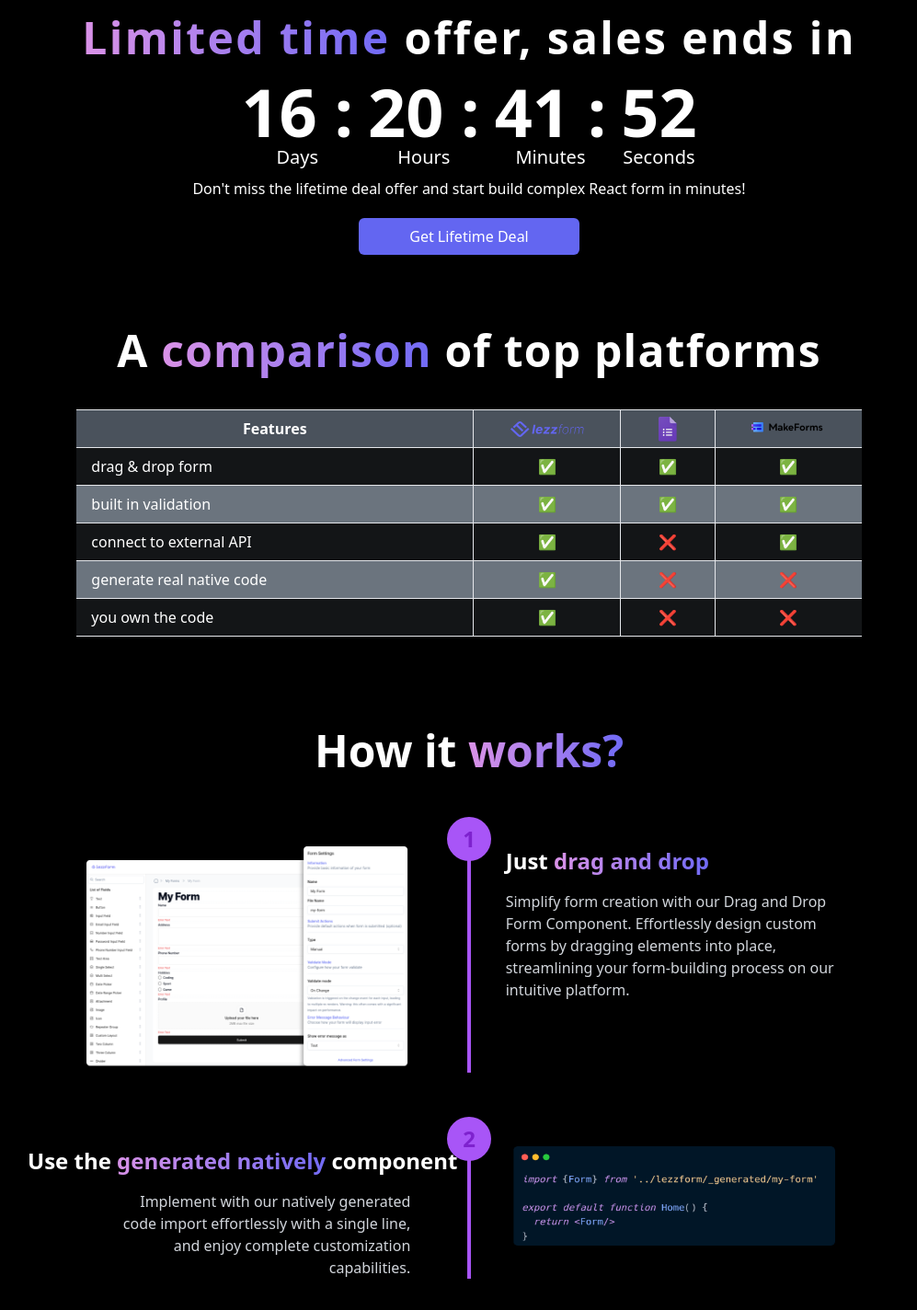
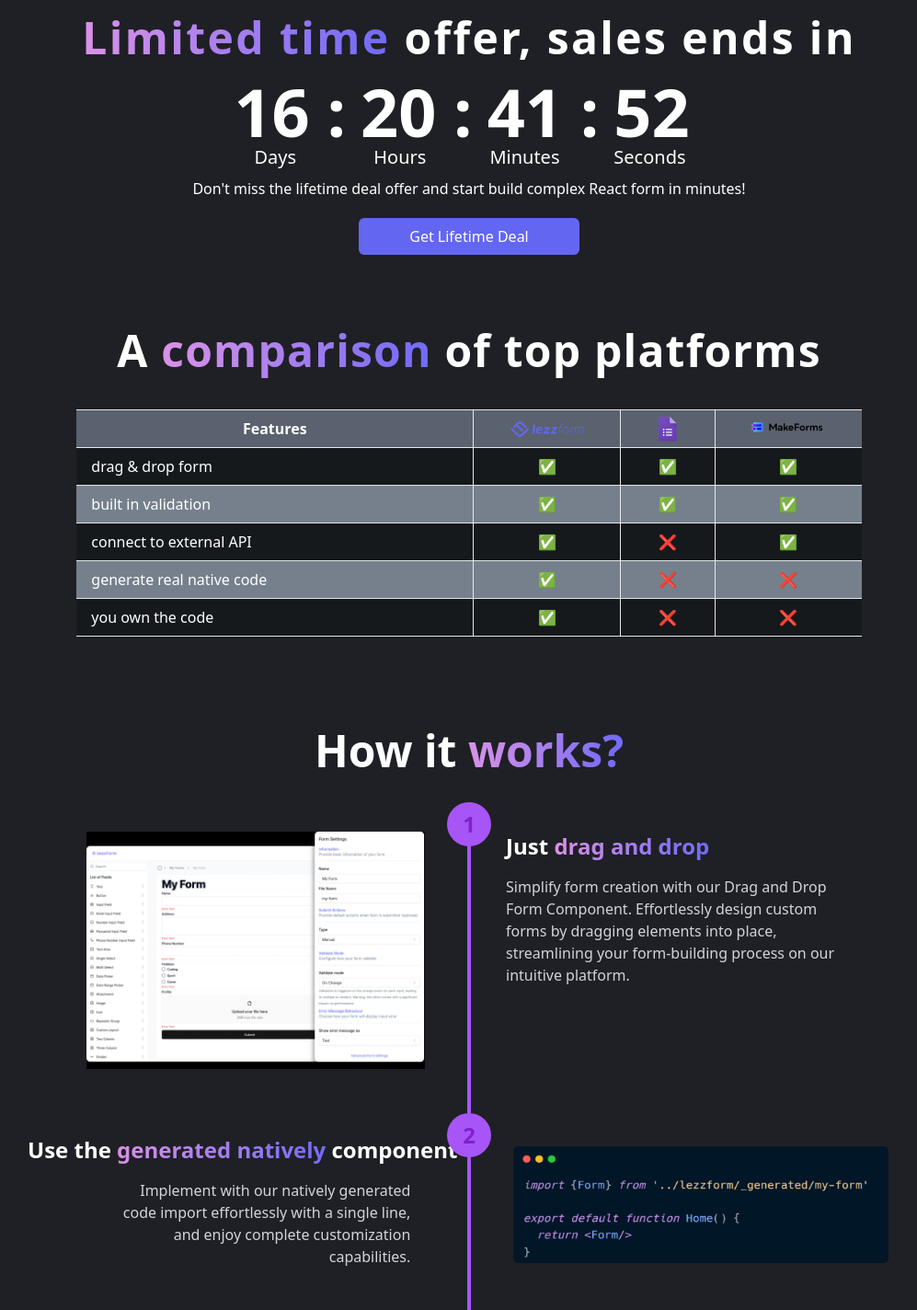
Before and after one commit to ArrePangestu/LezzDashboard, a Next.js app: page / in a window 1280 px wide. Shown: the part 1330-2754 px from the top of the page at 92% size, without its empty margins (130-1127 px from the left). Built offline with nearby package versions, Linux system fonts and the light colour scheme.

Commit message:
revisi dikit

```diff
--- a/src/components/Dashboard.tsx
+++ b/src/components/Dashboard.tsx
@@ -126,7 +126,7 @@
 
   const faqs: FAQ[] = [
     {
-      question: "How can I pay for my appointment?",
+      question: "How can I pay for my appointment",
       answer:
         "You can pay for your appointment using various payment methods such as credit cards, debit cards, and online payment gateways. Please contact our office for more details.",
     },
@@ -137,7 +137,7 @@
         "The cost of your appointment may be covered by private health insurance. We recommend checking with your insurance provider for specific coverage details.",
     },
     {
-      question: "Do I need a referral?",
+      question: "How to get Refferal code?",
       answer:
         "A referral may be required depending on the type of consultation you are seeking. Please contact us to find out if a referral is necessary for your appointment.",
     },
@@ -179,7 +179,7 @@
 
   return (
     <Fragment>
-      <div className="container-xl bg-black">
+      <div className="container-xl" style={{ backgroundColor:'#1f2025' }}>
         {/* Hero */}
         <div className="pt-16 pb-36 text-center">
           <h1
@@ -270,25 +270,25 @@
                 <span className="text-5xl font-bold md:text-7xl">
                   {addLeadingZero(timeLeft.days)} :
                 </span>
-                <span className="text-xl">Days</span>
+                <span className="text-xl md:me-8 me-5">Days</span>
               </div>
               <div className="flex flex-col items-center">
                 <span className="text-5xl font-bold md:text-7xl">
                   {addLeadingZero(timeLeft.hours)} :
                 </span>
-                <span className="text-xl">Hours</span>
+                <span className="text-xl md:me-9 me-7">Hours</span>
               </div>
               <div className="flex flex-col items-center">
                 <span className="text-5xl font-bold md:text-7xl">
                   {addLeadingZero(timeLeft.minutes)} :
                 </span>
-                <span className="text-xl">Minutes</span>
+                <span className="text-xl md:me-10 me-7">Minutes</span>
               </div>
               <div className="flex flex-col items-center">
-                <span className="text-5xl font-bold md:text-7xl">
+                <span className="text-5xl font-bold md:text-7xl me-4">
                   {addLeadingZero(timeLeft.seconds)}
                 </span>
-                <span className="text-xl">Seconds</span>
+                <span className="text-xl -ms-5">Seconds</span>
               </div>
             </div>
           </div>
@@ -439,25 +439,24 @@
           </div>
 
           {/* Steps */}
-          <div className="text-white min-h-screen flex flex-col items-center py-20 px-4 sm:px-8 mt-5">
-            <p className="text-center text-3xl sm:text-5xl font-bold sm:font-extrabold">
+          <div className="text-white flex flex-col items-center py-20 px-4 sm:px-8 mt-5">
+            <p className="text-center text-3xl sm:text-5xl font-bold sm:font-extrabold -mb-4">
               How it <span style={gradient}>works?</span>
             </p>
             <div className="mt-20 space-y-20">
               {/* Step 1 */}
               <div className="relative max-w-4xl mx-auto px-4 sm:px-8">
                 <div className="flex flex-col md:flex-row items-start space-y-4 md:space-y-0 md:space-x-4">
-                  <div className="md:w-1/2">
-                    {/* <Image src="image/lezzdash.png" alt="Step 1" className="rounded shadow-lg w-full" /> */}
+                  <div className="md:w-1/2 md:pe-10">
                     <Image
                       src="/image/carbon1.png"
                       alt="lezzdash"
-                      width={350}
-                      height={350}
+                      width={450}
+                      height={450}
                     />
                   </div>
                   <div className="md:w-1/2 pl-0 md:pl-8">
-                    <h2 className="text-2xl font-semibold mb-4 text-start">
+                    <h2 className="md:text-2xl text-xl font-semibold mb-4 text-start">
                       Just <span style={gradient}>drag and drop</span>
                     </h2>
                     <p className="text-gray-300 text-start">
@@ -468,17 +467,17 @@
                     </p>
                   </div>
                 </div>
-                <div className="absolute left-1/2 top-0 bottom-0 transform -translate-x-1/2 border-r-4 border-purple-500 hidden md:block"></div>
+                <div className="absolute left-1/2 top-0 bottom-0 transform md:-mb-12 -translate-x-1/2 border-r-4 border-purple-500 hidden md:block"></div>
                 <div className="absolute left-1/2 transform -translate-x-1/2 -top-8 bg-purple-500 text-purple-700 w-12 h-12 rounded-full items-center justify-center text-2xl font-bold md:flex hidden">
                   1
                 </div>
               </div>
 
               {/* Step 2 */}
-              <div className="relative max-w-4xl mx-auto px-4 sm:px-8 mt-5 md:mt-5">
+              <div className="relative max-w-4xl mx-auto px-4 sm:px-8 md:mt-5">
                 <div className="flex flex-col md:flex-row items-start space-y-4 md:space-y-0 md:space-x-4">
                   <div className="md:w-1/2 order-1 md:order-2 pl-0 md:pl-8">
-                    <h2 className="md:text-2xl font-semibold mb-4 flex md:whitespace-nowrap md:-ms-24">
+                    <h2 className="md:text-2xl text-xl whitespace-nowrap font-semibold mb-4 flex md:-ms-24 mt-5 md:-mt-2">
                       Use the{" "}
                       <span style={gradient}>
                         &nbsp;generated natively&nbsp;
@@ -491,36 +490,36 @@
                       customization capabilities.
                     </p>
                   </div>
-                  <div className="md:w-1/2 order-1 md:order-2 ">
+                  <div className="md:w-1/2 md:order-2 ">
                     <Image
                       src="/image/carbon2.png"
                       alt="lezzdash"
-                      width={350}
-                      height={350}
-                      className="md:ms-10"
+                      width={450}
+                      height={450}
+                      className="md:ms-10 -mt-10 md:mt-1"
                     />
                   </div>
                 </div>
-                <div className="absolute left-1/2 top-0 bottom-0 transform -translate-x-1/2 border-r-4 border-purple-500 hidden md:block"></div>
+                <div className="absolute left-1/2 top-0 bottom-0 transform md:-mb-12 -translate-x-1/2 border-r-4 border-purple-500 hidden md:block"></div>
                 <div className="absolute left-1/2 transform -translate-x-1/2 -top-8 bg-purple-500 text-purple-700 w-12 h-12 rounded-full items-center justify-center text-2xl font-bold md:flex hidden">
                   2
                 </div>
               </div>
 
               {/* Step 3 */}
-              <div className="relative max-w-4xl mx-auto px-4 sm:px-8 mt-20 md:mt-0">
+              <div className="relative max-w-4xl mx-auto px-4 sm:px-8 mt-20 md:mt-0 ">
                 <div className="flex flex-col md:flex-row items-start space-y-4 md:space-y-0 md:space-x-4">
-                  <div className="md:w-1/2">
+                  <div className="md:w-1/2 md:pe-10">
                     {/* <Image src="image/lezzdash.png" alt="Step 3" className="rounded shadow-lg w-full" /> */}
                     <Image
                       src="/image/carbon3.png"
                       alt="lezzdash"
-                      width={350}
-                      height={350}
+                      width={450}
+                      height={450}
                     />
                   </div>
                   <div className="md:w-1/2 pl-0 md:pl-8">
-                    <h2 className="text-2xl font-semibold mb-4 text-start">
+                    <h2 className="md:text-2xl text-xl font-semibold mb-4 text-start">
                       Forms <span style={gradient}>ready in minutes</span>
                     </h2>
                     <p className="text-gray-300 text-start">
@@ -539,7 +538,7 @@
           </div>
 
           {/* Discover */}
-          <div className="bg-black text-white py-16 px-4 sm:px-8 -mt-10 md:-mt-20">
+          <div className=" text-white md:py-18 px-4 sm:px-8 md:mt-10">
             <div className="text-center mb-12">
               <h1 className="text-white text-3xl sm:text-5xl font-bold sm:font-extrabold">
                 Discover our <span style={gradient}>features</span>
@@ -586,18 +585,18 @@
                   generated into native code
                 </p>
                 <div className="flex mt-8">
-                  <GiCardJackClubs className="size-20"/>
-                  <GiCardQueenClubs className="size-20"/>
-                  <GiCardKingClubs className="size-20"/>
-                  <GiCardAceHearts className="size-20"/>
+                  <GiCardJackClubs className="size-20" />
+                  <GiCardQueenClubs className="size-20" />
+                  <GiCardKingClubs className="size-20" />
+                  <GiCardAceHearts className="size-20" />
                 </div>
               </div>
               <div className="bg-gray-800 group md:-mt-14 p-6 rounded-lg md:h-85 hover:bg-blue-500 hover:shadow-blue-500 hover:shadow-[0_0_40px_-10px_rgba(0,0,0,0.3)]">
-              <div className="flex">
-                  <GiCardJackClubs className="size-20"/>
-                  <GiCardQueenClubs className="size-20"/>
-                  <GiCardKingClubs className="size-20"/>
-                  <GiCardAceHearts className="size-20"/>
+                <div className="flex">
+                  <GiCardJackClubs className="size-20" />
+                  <GiCardQueenClubs className="size-20" />
+                  <GiCardKingClubs className="size-20" />
+                  <GiCardAceHearts className="size-20" />
                 </div>
                 <h2 className="text-xl font-semibold mt-10">
                   Built-in Validation
@@ -617,10 +616,10 @@
                   and consistency
                 </p>
                 <div className="flex mt-8">
-                  <GiCardJackClubs className="size-20"/>
-                  <GiCardQueenClubs className="size-20"/>
-                  <GiCardKingClubs className="size-20"/>
-                  <GiCardAceHearts className="size-20"/>
+                  <GiCardJackClubs className="size-20" />
+                  <GiCardQueenClubs className="size-20" />
+                  <GiCardKingClubs className="size-20" />
+                  <GiCardAceHearts className="size-20" />
                 </div>
               </div>
               <div className="bg-gray-800 group p-6 rounded-lg hover:bg-blue-500 hover:shadow-blue-500 hover:shadow-[0_0_40px_-10px_rgba(0,0,0,0.3)]">
@@ -630,17 +629,17 @@
                   control and flexibility for your projects
                 </p>
                 <div className="flex mt-8">
-                  <GiCardJackClubs className="size-20"/>
-                  <GiCardQueenClubs className="size-20"/>
-                  <GiCardKingClubs className="size-20"/>
-                  <GiCardAceHearts className="size-20"/>
+                  <GiCardJackClubs className="size-20" />
+                  <GiCardQueenClubs className="size-20" />
+                  <GiCardKingClubs className="size-20" />
+                  <GiCardAceHearts className="size-20" />
                 </div>
               </div>
             </div>
           </div>
 
           {/* Benefit */}
-          <div className="bg-black text-white py-16 px-4 sm:px-8">
+          <div className=" text-white py-16 px-4 sm:px-8">
             <div className="text- mb-12 px-4 sm:px-8">
               <h1 className="text-white text-3xl sm:text-5xl font-bold sm:font-extrabold">
                 Benefit using <span style={gradient}>Lezzform</span>
@@ -764,7 +763,7 @@
                     className="border-2 border-gray-100 rounded-lg dark:border-gray-700"
                   >
                     <button
-                      className="flex items-center justify-between w-full p-8"
+                      className="flex items-center justify-between w-full p-3"
                       onClick={() => toggleFAQ(index)}
                     >
                       <h1 className="font-semibold text-white dark:text-white">
@@ -815,7 +814,7 @@
           </div>
 
           {/* Comunity */}
-          <div className="bg-black text-white py-16 px-4 sm:px-8">
+          <div className=" text-white py-16 px-4 sm:px-8">
             <div className="text-center mb-12 px-4 sm:px-8">
               <h1 className="text-4xl text-white sm:text-5xl font-bold sm:font-extrabold">
                 Join the <span style={gradient}>Community</span>
@@ -826,7 +825,7 @@
               </p>
             </div>
             <div className="max-w-7xl mx-auto grid grid-cols-1 md:grid-cols-2 lg:grid-cols-4 gap-6 px-6">
-              <div className="bg-gray-800 group  h-80 p-6 rounded-lg hover:bg-blue-500 hover:shadow-blue-500 hover:shadow-[0_0_40px_-10px_rgba(0,0,0,0.3)]">
+              <div className="bg-gray-800 group  md:h-80 p-6 rounded-lg hover:bg-blue-500 hover:shadow-blue-500 hover:shadow-[0_0_40px_-10px_rgba(0,0,0,0.3)]">
                 <div className="flex items-center mb-4">
                   <Image
                     width={30}
@@ -952,7 +951,7 @@
                 </p>
               </div>
 
-              <div className="bg-gray-800 group md:mt-10 h-80 p-6 rounded-lg hover:bg-blue-500 hover:shadow-blue-500 hover:shadow-[0_0_40px_-10px_rgba(0,0,0,0.3)]">
+              <div className="bg-gray-800 group md:mt-10 md:h-80 p-6 rounded-lg hover:bg-blue-500 hover:shadow-blue-500 hover:shadow-[0_0_40px_-10px_rgba(0,0,0,0.3)]">
                 <div className="flex items-center mb-4">
                   <Image
                     width={30}
@@ -972,7 +971,7 @@
             </div>
           </div>
 
-          <div className="bg-black py-16 md:-mt-10">
+          <div className="py-16 md:-mt-10">
             <p className="text-white text-center">
               Dont miss the lifetime deal offer and start build complex React
               form in minutes!
--- a/src/components/Footer.tsx
+++ b/src/components/Footer.tsx
@@ -4,7 +4,7 @@
 export default function Footer() {
     const currentYear = new Date().getFullYear();
     return (
-        <Disclosure as="nav" className="bg-black">
+        <Disclosure as="nav" style={{ backgroundColor:'#181a21' }}>
             <Fragment>
                 <div className="mx-auto max-w-7xl px-2 sm:px-6 lg:px-8">
                     <div className="relative flex h-16 items-center justify-between">
```
Also changed, not shown: src/components/Header.tsx (+10 -8 lines), public/image/logo.JPG (deleted), public/image/logo.png (added).
